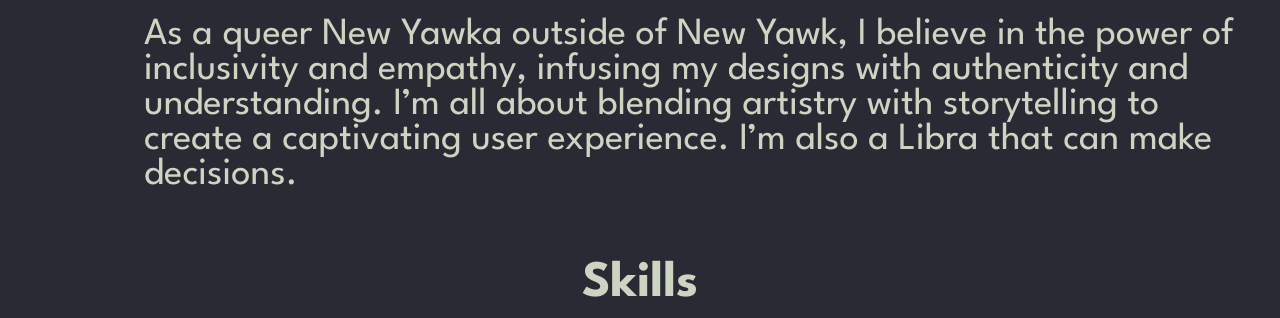
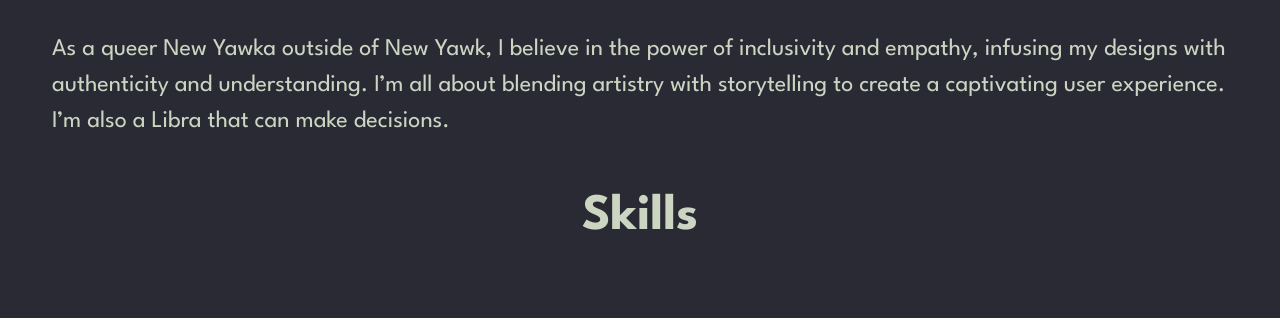
Before and after one commit to tenderrooni/UX_UI_HW_19_RF, a plain HTML site: page index.html in a window 1280 px wide. Shown: the part 709-1027 px from the top of the page. Drawn offline with nearby package versions, Linux system fonts and the light colour scheme.

Commit message:
Update style.css

```diff
--- a/style.css
+++ b/style.css
@@ -131,12 +131,13 @@ iframe{
 }
 
 .heroImg p{
-    font-size: 3vw;
-    font-weight: thin;
+    font-size: 1.5rem;
+    font-weight: normal;
     justify-content: center;
-    margin-left: 10%;
-    margin-right: 20px;
-    margin-top: -30px;
+    margin-left: 2rem;
+    margin-right: 2rem;
+    margin-top: -1rem;
+    line-height: 1.5;
 }
 
 .button-wrapper {
```
